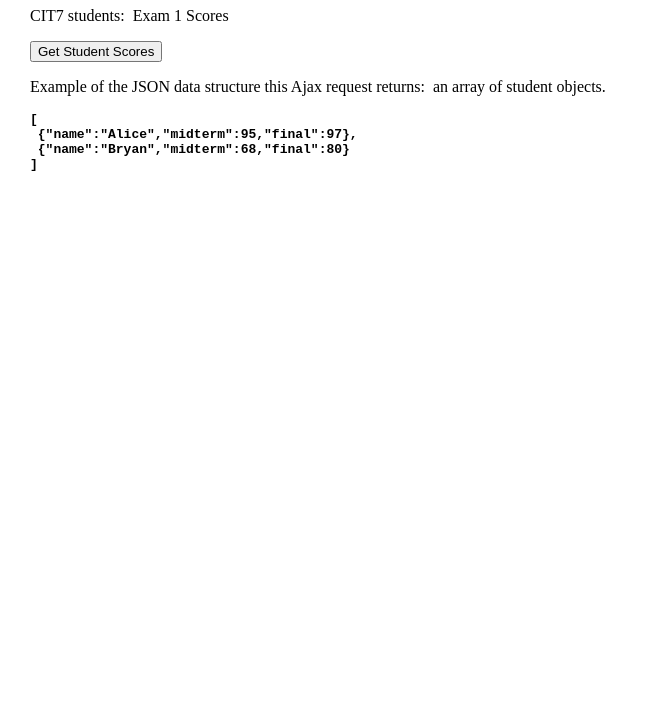
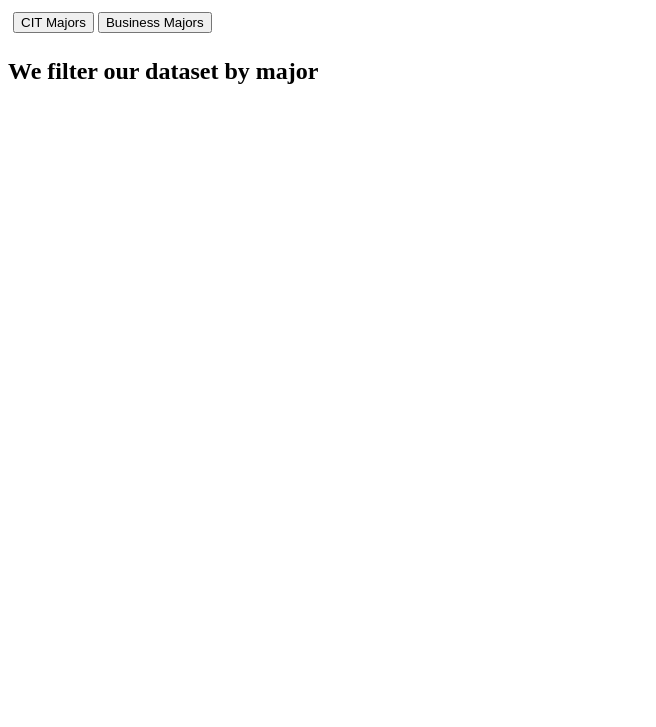
Before and after one commit to AJHawk1/AJHawk1.github.io, a plain HTML site: page index.html in a window 1280 px wide. Shown: the part 73-800 px from the top of the page, without its empty margins (0-656 px from the left). Drawn offline with nearby package versions, Linux system fonts and the light colour scheme.

Commit message:
Add files via upload

```diff
--- /dev/null
+++ b/cit5students.json
@@ -0,0 +1 @@
+[{"name":"Rosie","major":"CIT","midterm":88,"final":87},{"name":"Bruce","major":"CIT","midterm":68,"final":87},{"name":"Carol","major":"BUS","midterm":75,"final":87},{"name":"David","major":"CIT","midterm":85,"final":77},{"name":"Ellen","major":"CIT","midterm":98,"final":77},{"name":"Frank","major":"BUS","midterm":53,"final":61},{"name":"Grady","major":"BUS","midterm":93,"final":92},{"name":"Hanna","major":"BUS","midterm":88,"final":56},{"name":"Irene","major":"CIT","midterm":79,"final":64},{"name":"Jacky","major":"CIT","midterm":89,"final":80},{"name":"Karen","major":"CIT","midterm":85,"final":70},{"name":"Lamar","major":"BUS","midterm":73,"final":77},{"name":"Mable","major":"CIT","midterm":74,"final":70},{"name":"Nancy","major":"CIT","midterm":40,"final":82},{"name":"Ohmar","major":"CIT","midterm":70,"final":93},{"name":"Chuck","major":"BUS","midterm":80,"final":54},{"name":"Paula","major":"BUS","midterm":88,"final":61},{"name":"Quint","major":"CIT","midterm":99,"final":80},{"name":"Ronda","major":"CIT","midterm":71,"final":77},{"name":"Sammy","major":"CIT","midterm":98,"final":99}]
--- a/index.html
+++ b/index.html
@@ -1,58 +1,70 @@
-<!DOCTYPE html>
-<html><head>  <meta charset="UTF-8">
-        <title>students</title>
+<!DOCTYPE html><html>
+<head>
+
+   <meta charset="UTF-8">
+
+   <title>Students By Major</title>
+
+   <script src="https://cdnjs.cloudflare.com/ajax/libs/handlebars.js/4.1.2/handlebars.min.js"></script>
+
 </head>
-<body style='margin-left: 30px;'>
+<body>
 
-    <h1>CIT7 Students</h1>
-    <p>CIT7 students: &nbsp;Exam 1 Scores</p>
+   <h1>Select a Major</h1>
 
-    <input type="button" id='btn' value="Get Student Scores">
+   <div style='padding: 5px;'>
+      <button type='button' class="btn btn-primary" onClick="getData('CIT')">CIT Majors</button>
+	  <button type='button' class="btn btn-primary" onClick="getData('BUS')">Business Majors</button>
+   </div>
 
- 	<div id="result"></div>
+   <h2>We filter our dataset by major</h2>
 
- 	<p> Example of the JSON data structure this Ajax request returns:&nbsp; an array of student objects.
-    <pre><strong>[
- {"name":"Alice","midterm":95,"final":97},
- {"name":"Bryan","midterm":68,"final":80}
-]
- 	</strong></pre></p>
+   <div id="majorTable"></div>
+
+</body>
+
+<!-- Handlebars template -->
+
+<script type="text/x-handlebars-template" id="tableTemplate">
+   <table cellspacing='12'>
+      <tr><th>Name</th><th>Major</th><th>Midterm</th><th>Final</th></tr>
+	     {{#each rows}}
+		    <tr>
+			   <td>{{name}}</td><td>{{major}}</td><td>{{midterm}}</td><td>{{final}}</td>
+			</tr>
+		 {{/each}}
+   </table>
+</script>
+
+<!-- Ajax code -->
 
 <script>
 
-    document.addEventListener('DOMContentLoaded', function() {      // when page has loaded, more or less
+function getData(selected_major) {
+   var request = new XMLHttpRequest();
+   request.open('GET', 'cit5students.json');
 
-    	document.querySelector('#btn').onclick = function(){   // attach to button
-
-        	var request = new XMLHttpRequest();
-        	request.open('GET', 'exam_scores.json');
-
-        	request.onload = function(){
-
+   request.onload = function() {
       var data = JSON.parse(request.responseText);
 
-            	if (request.status == 200) {
-            		var contents = "<table cellspacing='5'><tr><td>Name</td><td>Midterm</td><td>Final</td></tr>"
-
-            		for(i = 0; i < data.length; i++) {
-                     	contents += "<tr><td>" + data[i].name + "</td><td>" + data[i].midterm + "</td><td>" + data[i].final + "</td></tr>";
+	  major_items = data.filter(getMajor)
+	  function getMajor(item) {
+	     return item.major == selected_major;
 	  }
 
-                	contents += "</table>";
-                	document.querySelector('#result').innerHTML = contents;
+	 if (request.status == 200) {
+	    var templateText = document.getElementById('tableTemplate').innerHTML;
+		var compiledTemplateText = Handlebars.compile(templateText);
+		compiledHtml = compiledTemplateText({ rows: major_items })
+		document.getElementById('majorTable').innerHTML = compiledHTML;
 	 }
 	 else {
-                	document.querySelector('#result').innerHTML = "There was an error.";
+	    document.querySelector('#majorTable').innerHTML = "There was an error, or major not found.";
 	 }
    }
 
    request.send(null);
-    };
-
-  });
+  }
 
 </script>
-
-
-</body>
 </html>
```
Lines whose indentation alone changed are shown as unchanged.
